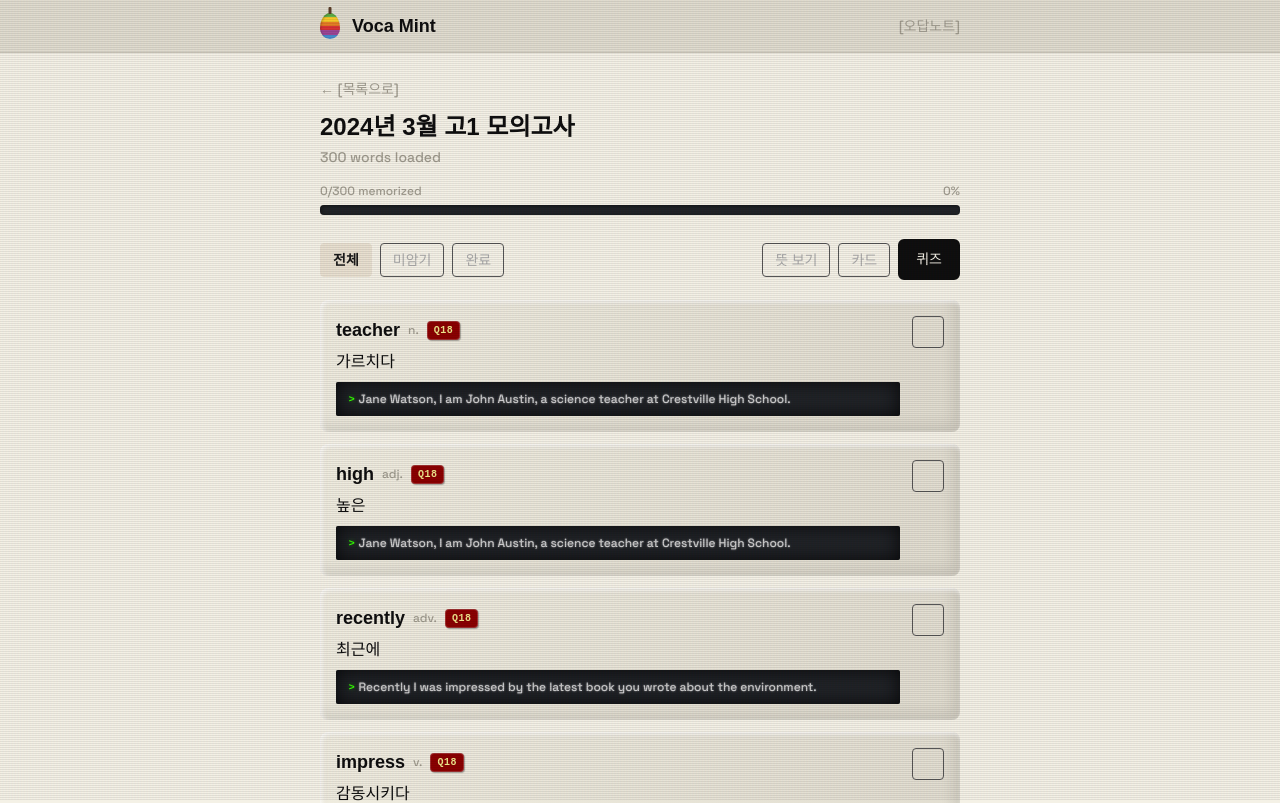
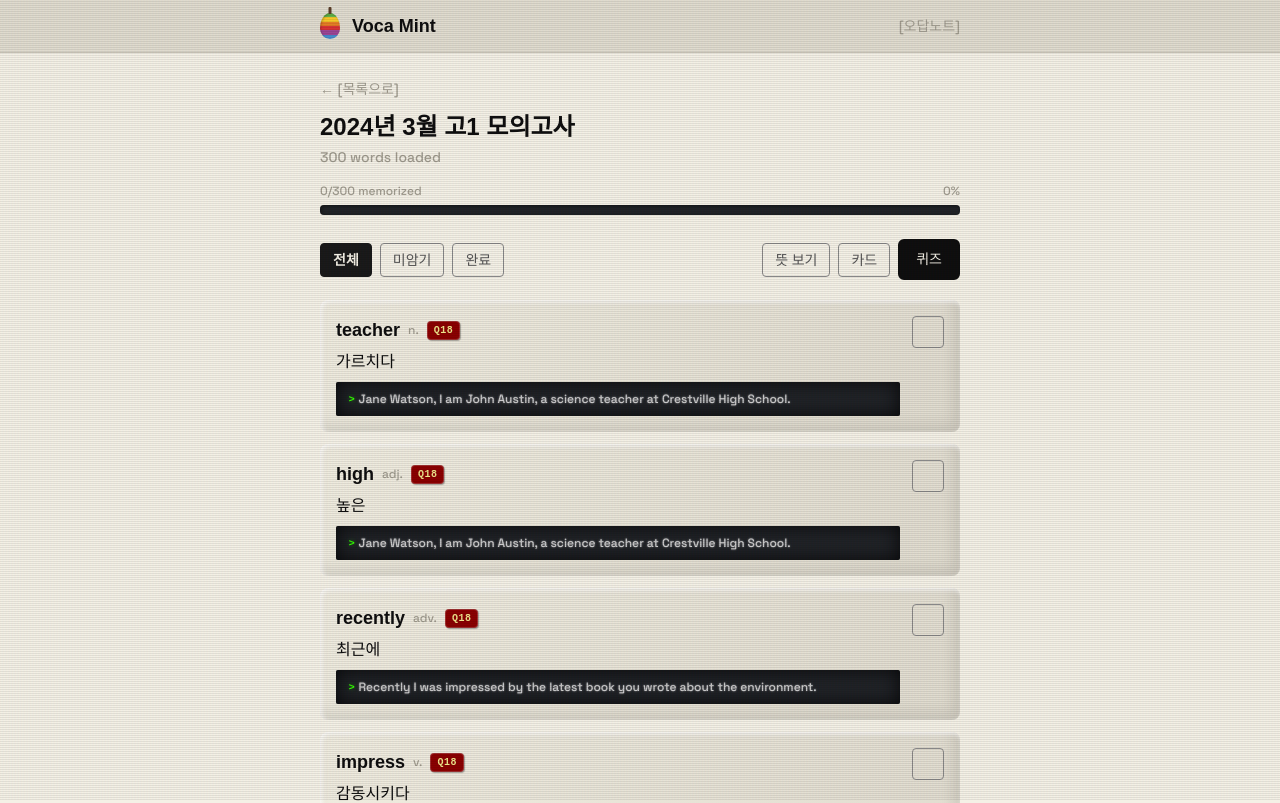
Before and after one commit to qiwpeo/vocab-app, a Next.js app: page /exam/2024-03-g1 in a window 1280 px wide. Shown: the top 803 px of the page. Built offline with nearby package versions, Linux system fonts and the light colour scheme; a web font is replaced by a local one.

Commit message:
버튼 색상 라이트 테마 대비 수정
크림 배경에서 이전 스펙(#aaa/#e8e0d0)이 보이지 않던 문제 수정.
- 비활성: transparent bg, #555 텍스트, #888 테두리
- 활성: #1a1a1a 다크 bg, 크림 텍스트 (강한 대비)

```diff
--- a/app/globals.css
+++ b/app/globals.css
@@ -197,8 +197,8 @@ body {
    ============================================================ */
 .key {
   background: transparent;
-  color: #aaa;
-  border: 1px solid #555;
+  color: #555;
+  border: 1px solid #888;
   border-radius: 4px;
   font-family: var(--font-english);
   cursor: pointer;
@@ -206,21 +206,21 @@ body {
 }
 
 .key:hover {
-  border-color: #888;
-  color: #ccc;
+  border-color: #1a1a1a;
+  color: #1a1a1a;
 }
 
 .key-pressed {
-  background: #e8e0d0;
-  color: #1a1a1a;
+  background: #1a1a1a;
+  color: #f4f1e6;
   font-weight: 600;
-  border-color: #e8e0d0;
+  border-color: #1a1a1a;
 }
 
 .key-pressed:hover {
-  background: #e8e0d0;
-  color: #1a1a1a;
-  border-color: #e8e0d0;
+  background: #1a1a1a;
+  color: #f4f1e6;
+  border-color: #1a1a1a;
 }
 
 @keyframes typeKey {
```
